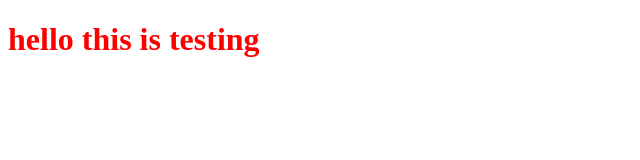
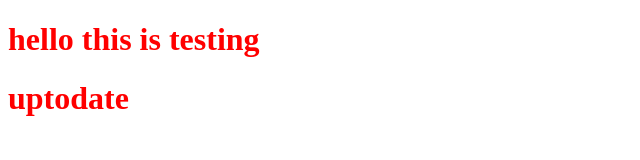
Before and after one commit to Invinciblecode/test123, a plain HTML site: page index.html in a window 1280 px wide. Shown: the whole page, without its empty margins (0-640 px from the left). Drawn offline with Linux system fonts and the light colour scheme.

Commit message:
up tp dated

```diff
--- a/index.html
+++ b/index.html
@@ -8,5 +8,6 @@
 </head>
 <body>
     <h1>hello this is testing</h1>
+    <h1>uptodate</h1>
 </body>
 </html>
```
